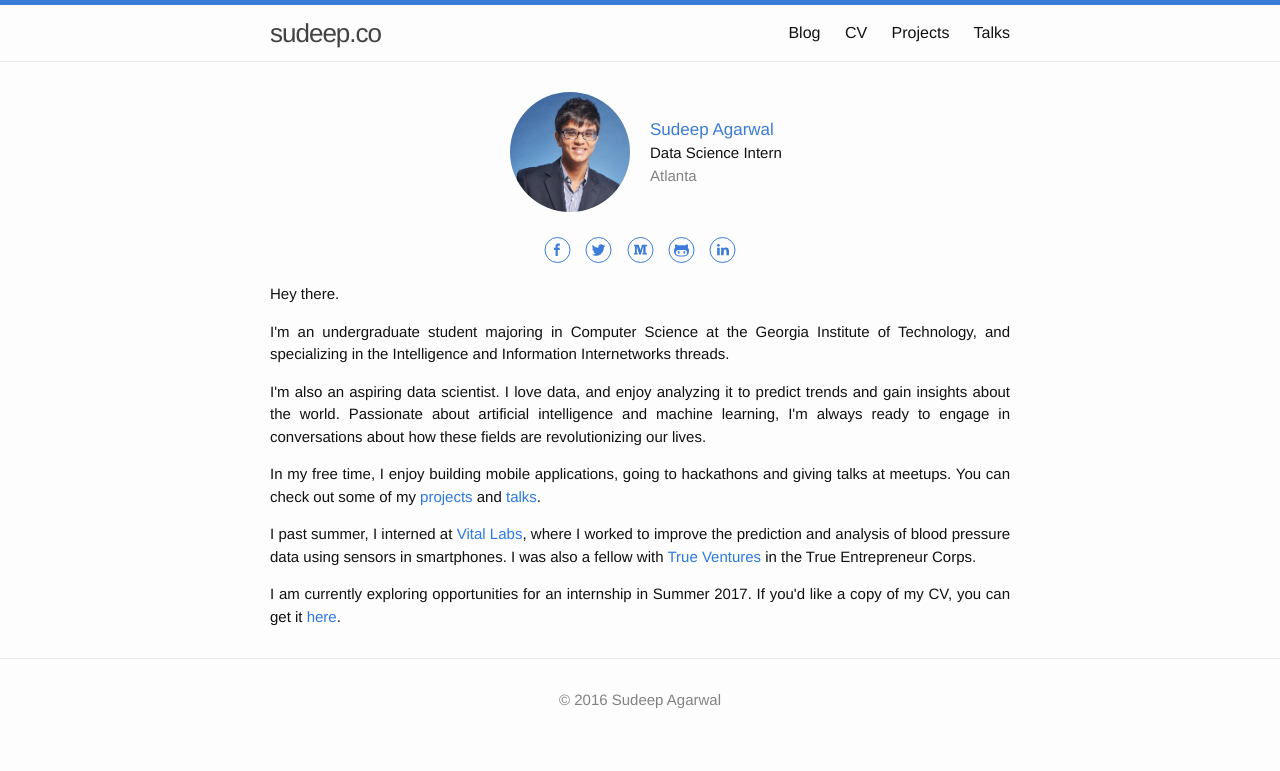
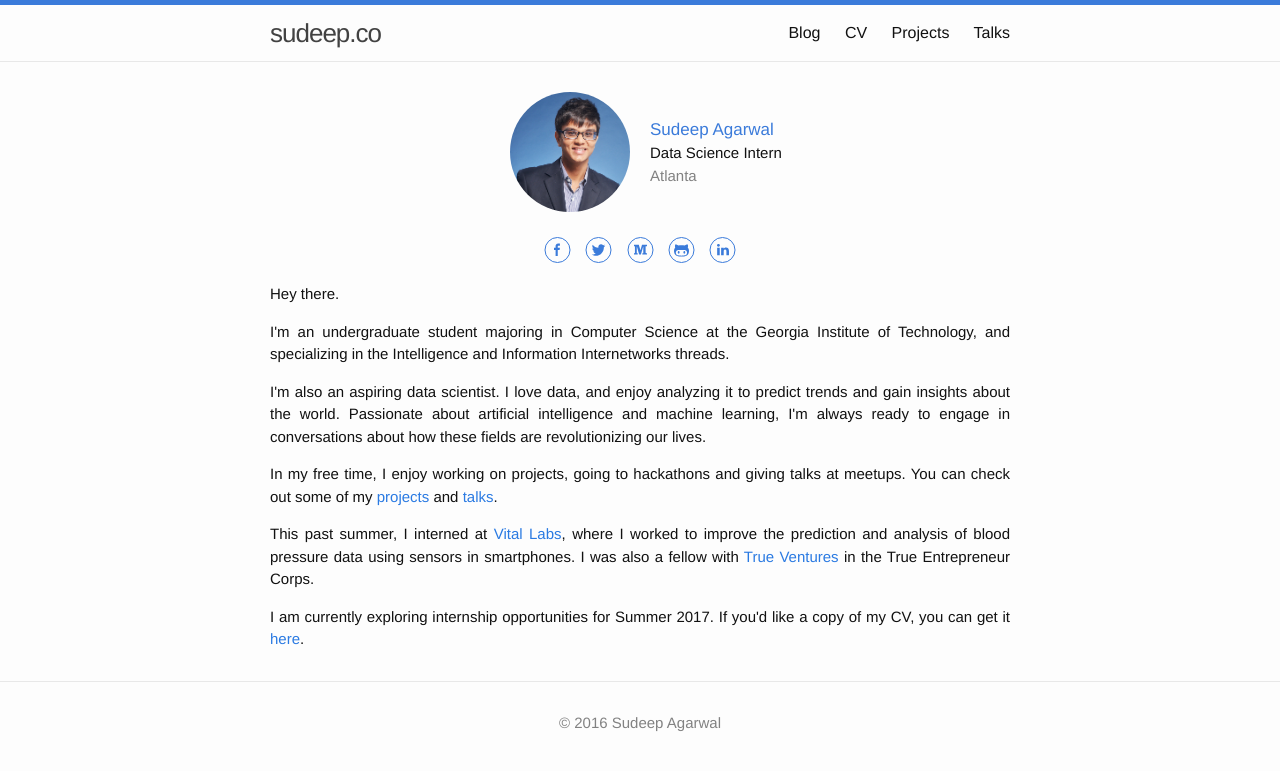
Before and after one commit to sudeepag/sudeep.co, a Jekyll site: the page built from index.html, in a window 1280 px wide. Shown: the top 771 px of the page. Built offline with Jekyll 4.4.1, drawn with Linux system fonts in a browser that asks for light colours.

Commit message:
Update introduction.

```diff
--- a/index.html
+++ b/index.html
@@ -38,16 +38,16 @@ layout: default
                 I'm always ready to engage in conversations about how these fields are revolutionizing our lives.
             </p>
             <p>
-                In my free time, I enjoy building mobile applications, going to hackathons and giving talks at meetups.
+                In my free time, I enjoy working on projects, going to hackathons and giving talks at meetups.
                 You can check out some of my <a href="/projects/">projects</a> and <a href="/talks/">talks</a>.
             </p>
             <p>
-                I past summer, I interned at <a href="http://vitallabs.co">Vital Labs</a>,
+                This past summer, I interned at <a href="http://vitallabs.co">Vital Labs</a>,
                 where I worked to improve the prediction and analysis of blood pressure data using sensors in smartphones.
                 I was also a fellow with <a href="https://trueventures.com">True Ventures</a> in the True Entrepreneur Corps.
             </p>
 			<p>
-                I am currently exploring opportunities for an internship in Summer 2017. If you'd like a copy of my CV, you can get it <a href="/cv/">here</a>.
+                I am currently exploring internship opportunities for Summer 2017. If you'd like a copy of my CV, you can get it <a href="/cv/">here</a>.
 			</p>
 		</div>
 
```
